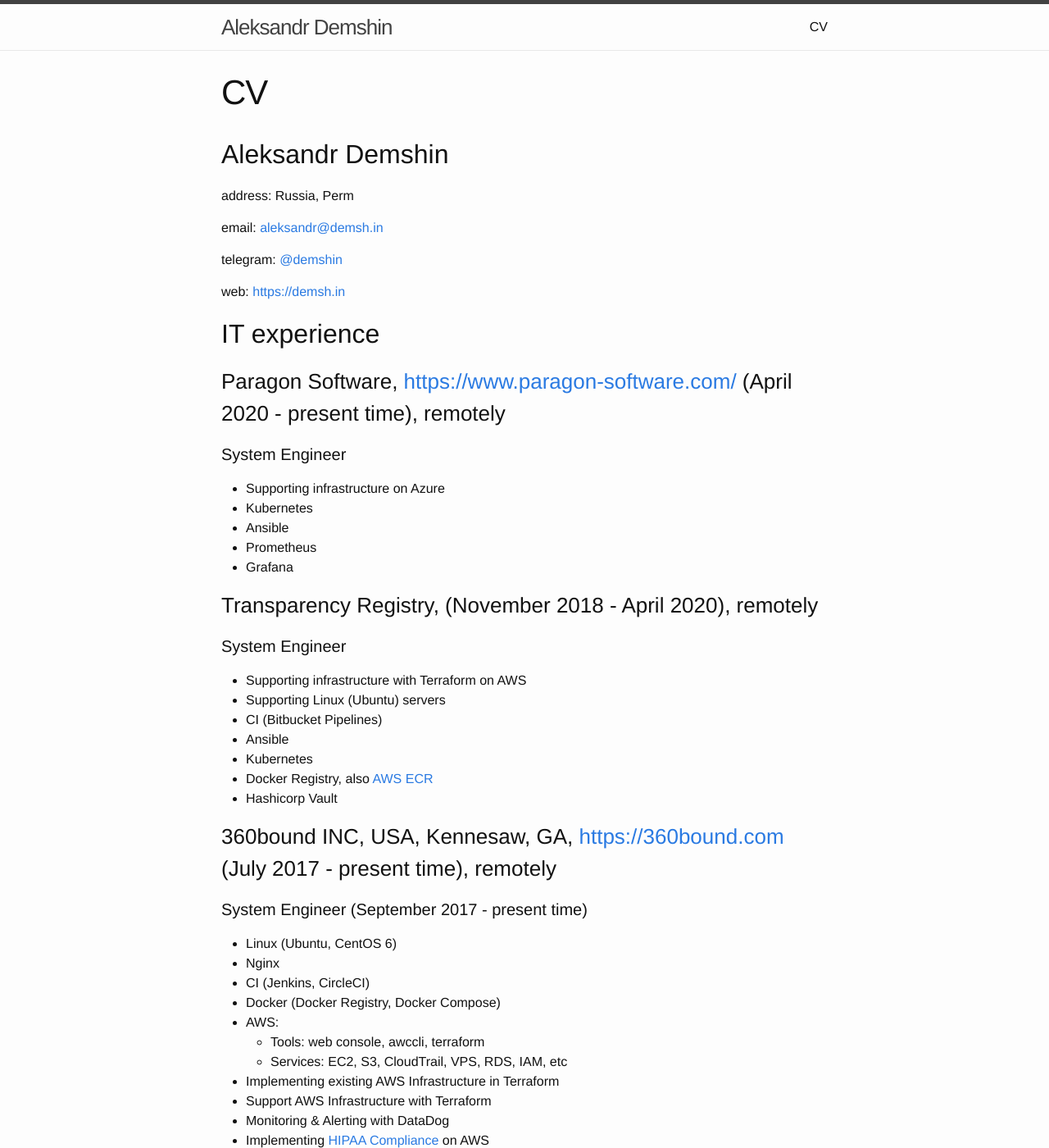
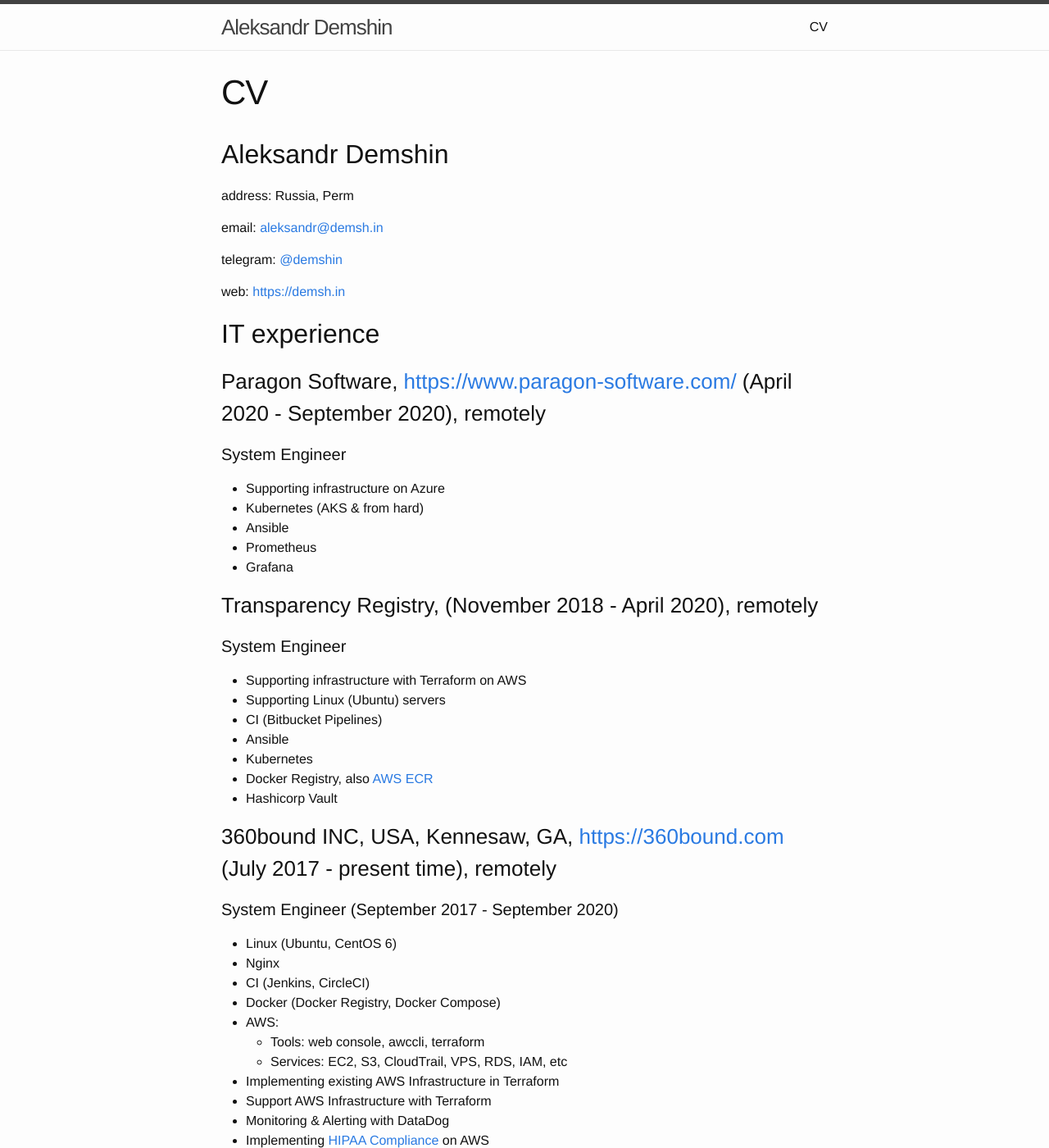
Before and after one commit to demshin/demsh.in, a Jekyll site: the page built from about.md, in a window 1280 px wide and 1400 px high. Shown: the whole window at 82% size. Built offline with Jekyll 4.4.1, drawn with Linux system fonts in a browser that asks for light colours.

Commit message:
update CV

```diff
--- a/about.md
+++ b/about.md
@@ -16,12 +16,12 @@ web: <https://demsh.in>
 
 ## IT experience
 
-### Paragon Software, <https://www.paragon-software.com/> (April 2020 - present time), remotely
+### Paragon Software, <https://www.paragon-software.com/> (April 2020 - September 2020), remotely
 
 #### System Engineer
 
 - Supporting infrastructure on Azure
-- Kubernetes
+- Kubernetes (AKS & from hard)
 - Ansible
 - Prometheus
 - Grafana
@@ -40,7 +40,7 @@ web: <https://demsh.in>
 
 ### 360bound INC, USA, Kennesaw, GA, <https://360bound.com> (July 2017 - present time), remotely
 
-#### System Engineer (September 2017 - present time)
+#### System Engineer (September 2017 - September 2020)
 
 - Linux (Ubuntu, CentOS 6)
 - Nginx
```
